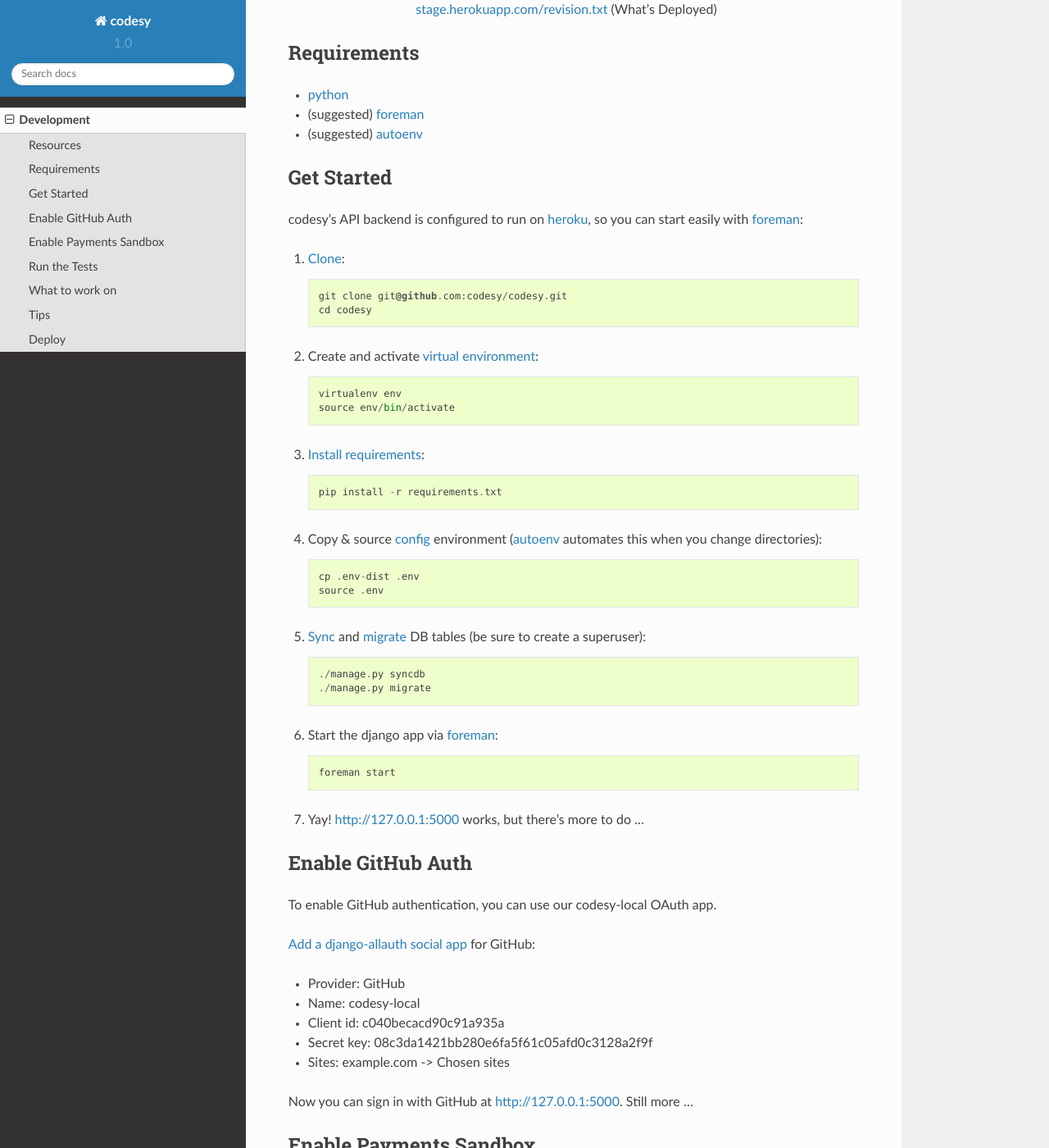
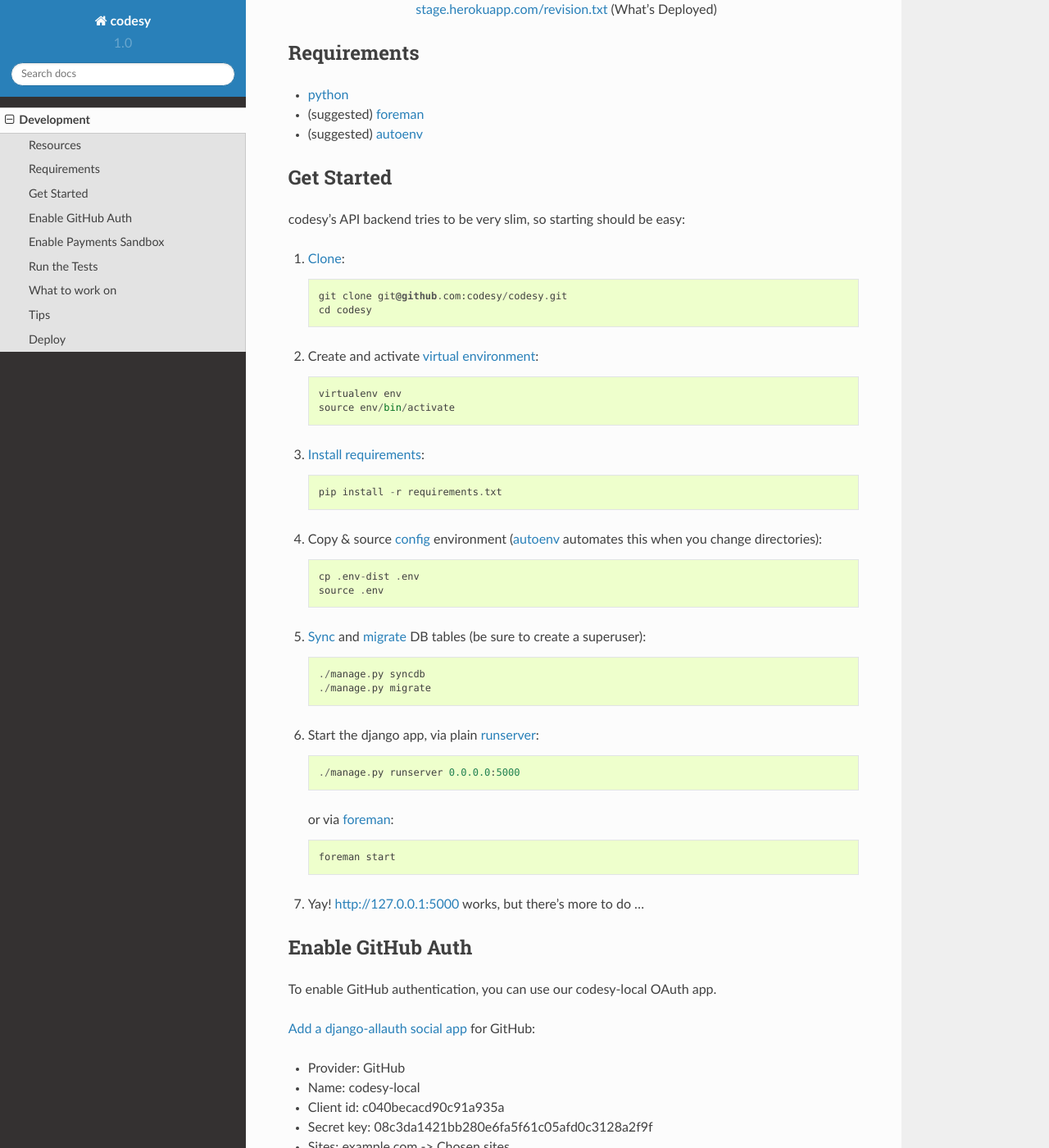
Before and after one commit to codesy/codesy, a Sphinx documentation site: the page built from docs/development.rst, in a window 1280 px wide and 1400 px high, scrolled down 752 px. Shown: the whole window at 82% size. Built offline with Sphinx 7.4.7 and the Read the Docs theme 2.0.0, drawn with Linux system fonts in a browser that asks for light colours.

Commit message:
plain runserver docs

```diff
--- a/docs/development.rst
+++ b/docs/development.rst
@@ -54,7 +54,7 @@
 Get Started
 -----------
 
-codesy's API backend is configured to run on `heroku`_, so you can start easily with `foreman`_:
+codesy's API backend tries to be very slim, so starting should be easy:
 
 #. `Clone`_::
 
@@ -80,7 +80,11 @@
     ./manage.py syncdb
     ./manage.py migrate
 
-#. Start the django app via `foreman`_::
+#. Start the django app, via plain `runserver`_::
+
+    ./manage.py runserver 0.0.0.0:5000
+
+   or via `foreman`_::
 
     foreman start
 
@@ -94,6 +98,7 @@
 .. _config: http://12factor.net/config
 .. _Sync: https://docs.djangoproject.com/en/1.6/ref/django-admin/#syncdb
 .. _migrate: http://south.readthedocs.org/en/latest/commands.html#migrate
+.. _runserver: https://docs.djangoproject.com/en/dev/ref/django-admin/#django-admin-runserver
 
 
 Enable GitHub Auth
```
